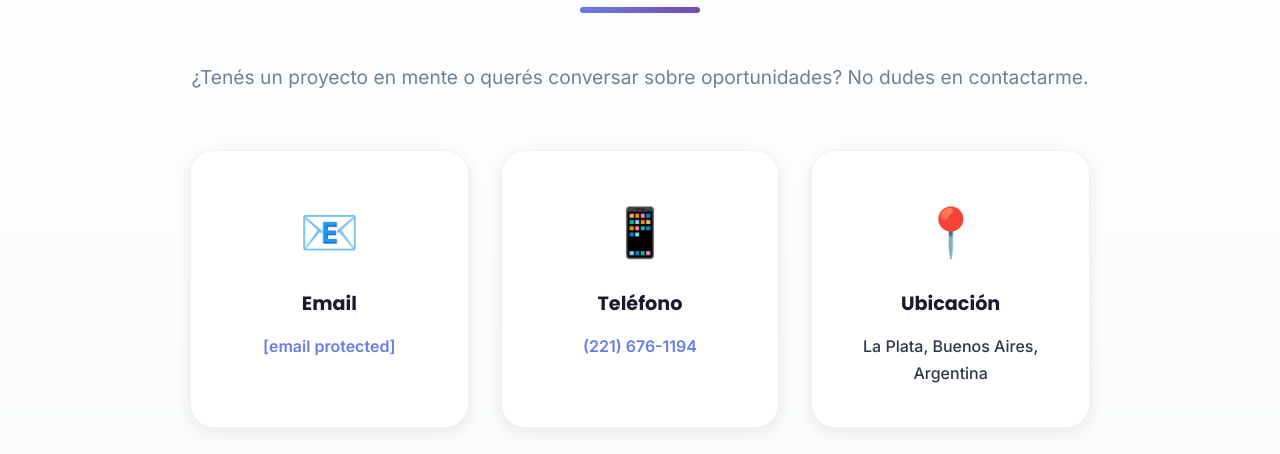
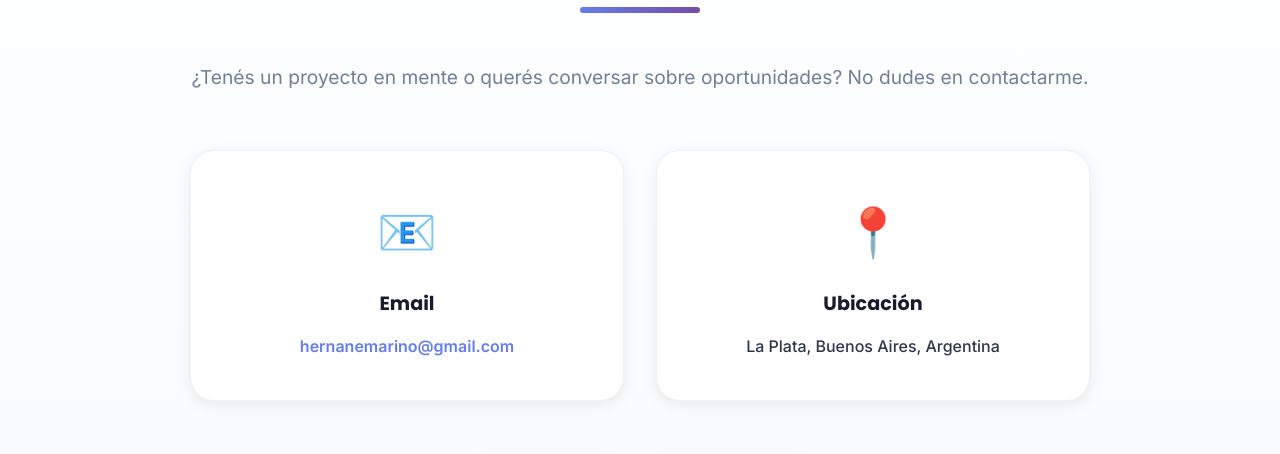
Before and after one commit to Hernan-Marino/Hernan-Marino.github.io, a plain HTML site: page index.html in a window 1280 px wide. Shown: the part 6198-6652 px from the top of the page. Drawn offline with Linux system fonts and the light colour scheme.

Commit message:
Actualización contactos: eliminacion de telefono de nuevo

```diff
--- a/index.html
+++ b/index.html
@@ -290,7 +290,7 @@
         </div>
     </section>
 
-    <!-- Contacto -->
+<!-- Contacto -->
     <section id="contacto" class="contacto">
         <div class="container">
             <h2 class="section-title">Contacto</h2>
@@ -304,14 +304,7 @@
                         <div class="contacto-icon">📧</div>
                         <div>
                             <h4>Email</h4>
-                            <a href="/cdn-cgi/l/email-protection#d3bbb6a1bdb2bdb6beb2a1babdbc93b4beb2babffdb0bcbe"><span class="__cf_email__" data-cfemail="600805120e010e050d0112090e0f20070d01090c4e030f0d">[email&#160;protected]</span></a>
-                        </div>
-                    </div>
-                    <div class="contacto-item">
-                        <div class="contacto-icon">📱</div>
-                        <div>
-                            <h4>Teléfono</h4>
-                            <a href="tel:+5492216761194">(221) 676-1194</a>
+                            <a href="mailto:hernanemarino@gmail.com">hernanemarino@gmail.com</a>
                         </div>
                     </div>
                     <div class="contacto-item">
@@ -329,7 +322,7 @@
                         </svg>
                         GitHub
                     </a>
-                    <a href="https://www.linkedin.com/in/hernan-ezequiel-marino-34349872" target="_blank" class="social-link">
+                    <a href="https://www.linkedin.com/in/hernan-e-marino" target="_blank" class="social-link">
                         <svg width="24" height="24" viewBox="0 0 24 24" fill="currentColor">
                             <path d="M19 0h-14c-2.761 0-5 2.239-5 5v14c0 2.761 2.239 5 5 5h14c2.762 0 5-2.239 5-5v-14c0-2.761-2.238-5-5-5zm-11 19h-3v-11h3v11zm-1.5-12.268c-.966 0-1.75-.79-1.75-1.764s.784-1.764 1.75-1.764 1.75.79 1.75 1.764-.783 1.764-1.75 1.764zm13.5 12.268h-3v-5.604c0-3.368-4-3.113-4 0v5.604h-3v-11h3v1.765c1.396-2.586 7-2.777 7 2.476v6.759z"/>
                         </svg>
```
